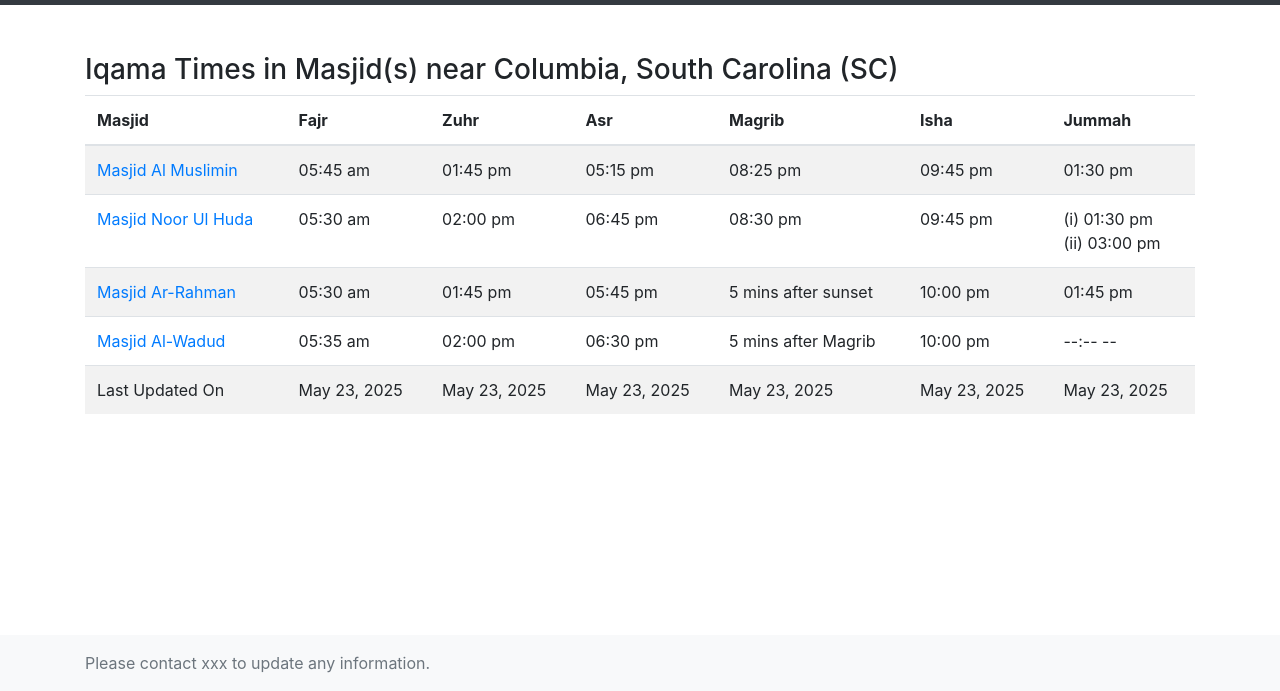
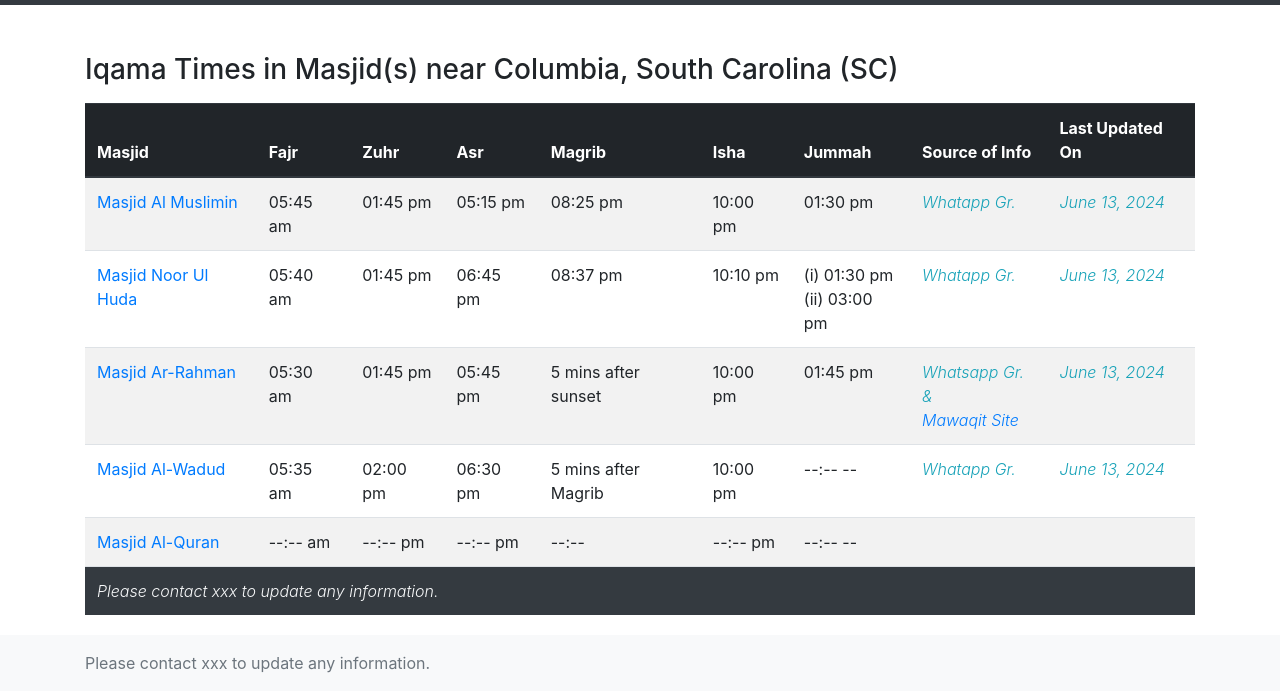
Before and after one commit to far24/masjidofcolumbia, a plain HTML site: page iqamatimes.html in a window 1280 px wide. Shown: the part 109-800 px from the top of the page. Drawn offline with nearby package versions, Linux system fonts and the light colour scheme.

Commit message:
updated iqama times

```diff
--- a/iqamatimes.html
+++ b/iqamatimes.html
@@ -57,11 +57,11 @@
 		<div class="container">
 			<h3> Iqama Times in Masjid(s) near Columbia, South Carolina (SC)</h3>
 		</div>
-		<div class="container table-responsive">
+		<div class="container mt-3 table-responsive">
 			<div class="row"> <!-- row 01 starts -->
 				<div class="col">
-					<table class="table table-striped">
-					  <thead>
+					<table class="table table-striped ">
+					  <thead class="thead-dark">
 						<tr>
 						  <th scope="col">Masjid</th>
 						  <th scope="col">Fajr</th>
@@ -70,6 +70,8 @@
 						  <th scope="col">Magrib</th>
 						  <th scope="col">Isha</th>
 						  <th scope="col">Jummah</th>
+						  <th scope="col">Source of Info</th>
+  						  <th scope="col">Last Updated On</th>
 						</tr>
 					  </thead>
 					  <tbody>
@@ -79,26 +81,33 @@
 						  <td>01:45 pm</td>
 						  <td>05:15 pm</td>
 						  <td>08:25 pm</td>
-						  <td>09:45 pm</td>
+						  <td>10:00 pm</td>
 						  <td>01:30 pm</td>
+						  <td class="font-italic font-weight-light text-info">Whatapp Gr.</td>
+						  <td class="font-italic font-weight-light text-info">June 13, 2024</td>
 						</tr>
 						<tr>
 						  <td><a target="_blank" href="https://www.noorulhuda.org/">Masjid Noor Ul Huda</a></td>
-						  <td>05:30 am</td>
-						  <td>02:00 pm</td>
+						  <td>05:40 am</td>
+						  <td>01:45 pm</td>
 						  <td>06:45 pm</td>
-						  <td>08:30 pm</td>
-						  <td>09:45 pm</td>
+						  <td>08:37 pm</td>
+						  <td>10:10 pm</td>
 						  <td>(i) 01:30 pm </br> (ii) 03:00 pm</td>
+						  <td class="font-italic font-weight-light text-info">Whatapp Gr.</td>
+						  <td class="font-italic font-weight-light text-info">June 13, 2024</td>
 						</tr>
 						<tr>
-						  <td><a target="_blank" href="https://masjidarrahmansc.org/">Masjid Ar-Rahman</a</td>
+						  <td><a target="_blank" href="https://masjidarrahmansc.org/">Masjid Ar-Rahman</a></td>
 						  <td>05:30 am</td>
 						  <td>01:45 pm</td>
 						  <td>05:45 pm</td>
 						  <td>5 mins after sunset</td>
 						  <td>10:00 pm</td>
 						  <td>01:45 pm</td>
+						  <td class="font-italic font-weight-light text-info">Whatsapp Gr. & </br>
+								<a target="_blank" href="https://admin.mawaqit.net/id/m/masjid-ar-rahman-columbia-29223-united-states">Mawaqit Site</a></td>
+						  <td class="font-italic font-weight-light text-info">June 13, 2024</td>
 						</tr>
 						<tr>
 						  <td><a target="_blank" href="">Masjid Al-Wadud</a></td>
@@ -108,15 +117,22 @@
 						  <td>5 mins after Magrib</td>
 						  <td>10:00 pm</td>
 						  <td>--:-- --</td>
+						  <td class="font-italic font-weight-light text-info">Whatapp Gr.</td>
+						  <td class="font-italic font-weight-light text-info">June 13, 2024</td>
 						</tr>
 						<tr>
-						  <td>Last Updated On</td>
-							<td>May 23, 2025</td>
-						  <td>May 23, 2025</td>
-						  <td>May 23, 2025</td>
-						  <td>May 23, 2025</td>
-						  <td>May 23, 2025</td>
-						  <td>May 23, 2025</td>
+						  <td><a target="_blank" href="#">Masjid Al-Quran</a></td>
+							<td>--:-- am</td>
+						  <td>--:-- pm</td>
+						  <td>--:-- pm</td>
+						  <td>--:--</td>
+						  <td>--:-- pm</td>
+						  <td>--:-- --</td>
+						  <td class="font-italic font-weight-light text-info"></td>
+						  <td class="font-italic font-weight-light text-info"></td>
+						</tr>
+						<tr class="bg-dark text-light font-weight-light font-italic">
+							<td colspan="9">Please contact xxx to update any information.</td>
 						</tr>
 					  </tbody>
 					</table>
```
Also changed, not shown: anouncement.html (+12 -27 lines).
